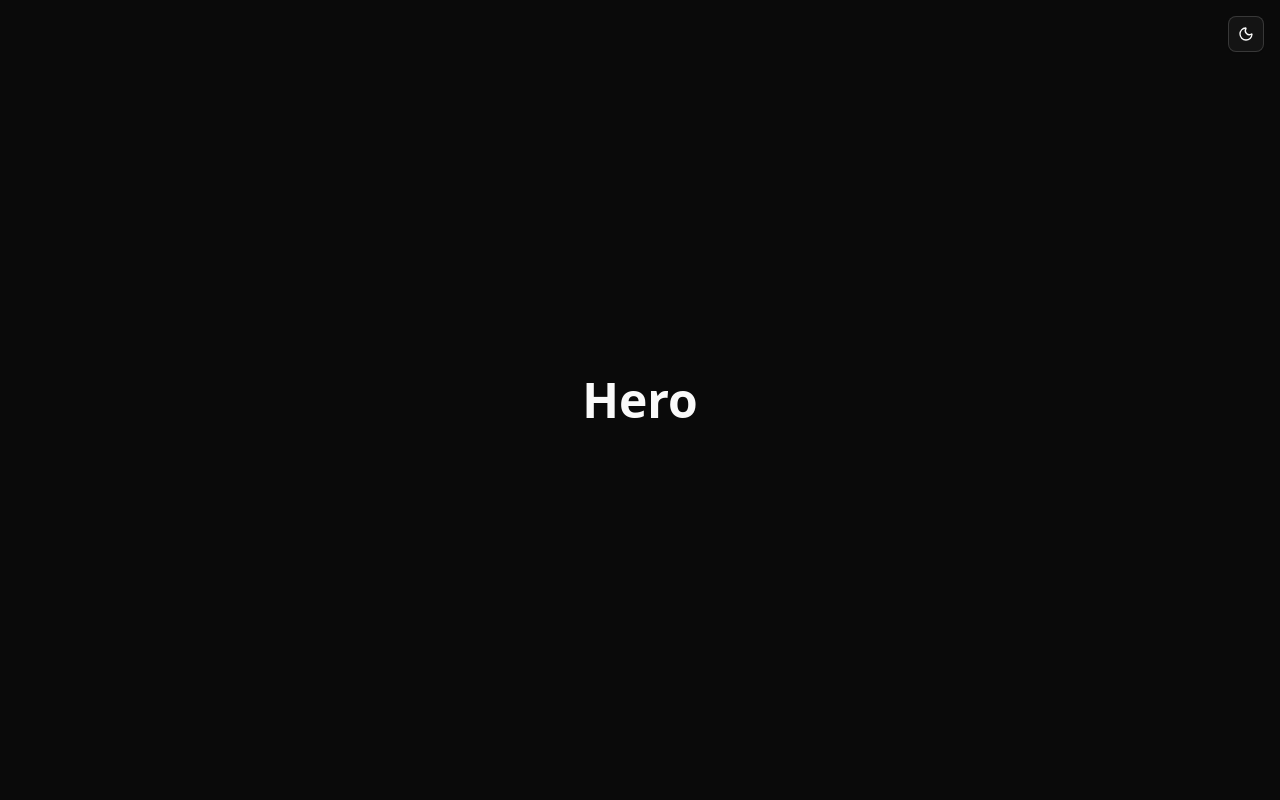
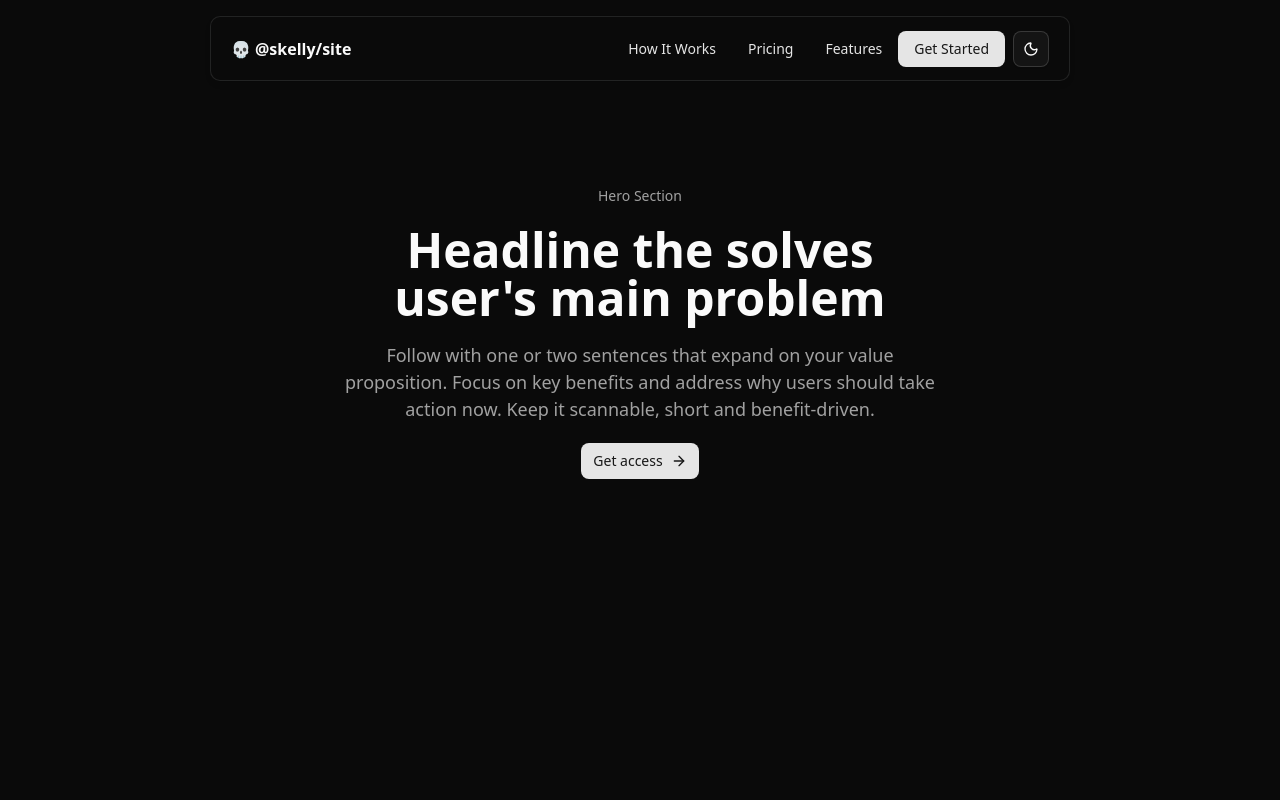
Before and after one commit to yeahitsmejayyy/skelly-site, a React (Vite) app: page / in a window 1280 px wide. Shown: the top 800 px of the page. Built offline with nearby package versions, Linux system fonts and the light colour scheme.

Commit message:
feat(site): added ui for nav 1 + hero1 sections of landing page

```diff
--- a/src/App.tsx
+++ b/src/App.tsx
@@ -1,4 +1,3 @@
-import { ModeToggle } from "./components/mode-toggle"
 import Benefits1 from "./components/site/benefits/benefits-1"
 import Comparison1 from "./components/site/comparison/comparison-1"
 import FAQ1 from "./components/site/faq/faq-1"
@@ -7,6 +6,7 @@ import Footer1 from "./components/site/footer/footer-1"
 import Hero1 from "./components/site/hero/hero-1"
 import HowItWorks1 from "./components/site/how-it-works/how-it-works-1"
 import LeadCapture1 from "./components/site/lead-capture/lead-capture-1"
+import Nav1 from "./components/site/nav/nav-1"
 import Pricing1 from "./components/site/pricing/pricing-1"
 import Problem1 from "./components/site/problem/problem-1"
 import SocialProof1 from "./components/site/social-proof/social-proof-1"
@@ -16,7 +16,7 @@ import WhoItsFor1 from "./components/site/who-its-for/who-its-for-1"
 function App() {
   return (
     <>
-      <div className="absolute top-4 right-4"><ModeToggle /></div>
+      <Nav1 />
       <Hero1 />
       <Problem1 />
       <Solution1 />
--- a/src/components/site/hero/hero-1.tsx
+++ b/src/components/site/hero/hero-1.tsx
@@ -1,11 +1,22 @@
 // interface Hero1Props {
 //   // define props here
 // }
+
+import { Button } from "@/components/ui/button";
+import { ArrowRight } from "lucide-react";
+
 // props: Hero1Props
 export default function Hero1() {
     return (
-        <div className="w-full h-screen flex items-center justify-center">
-            <p className="text-5xl font-bold">Hero</p>
+        <div className="w-full flex items-center justify-center lg:pt-30 pt-15 lg:px-0 px-12">
+            <div className="w-full lg:max-w-150 flex flex-col gap-y-5 text-center mx-auto">
+                <p className="text-muted-foreground lg:text-[14px]">Hero Section</p>
+                <h1 className="lg:text-5xl text-3xl font-bold">Headline the solves user's main problem</h1>
+                <p className="text-muted-foreground lg:text-[18px]">
+                    Follow with one or two sentences that expand on your value proposition. Focus on key benefits and address why users should take action now. Keep it scannable, short and benefit-driven.
+                </p>
+                <Button className="w-fit mx-auto">Get access <ArrowRight /></Button>
+            </div>
         </div>
     );
 }
--- /dev/null
+++ b/src/components/site/nav/nav-1.tsx
@@ -0,0 +1,34 @@
+// interface Nav1Props {
+//   // define props here
+// }
+
+import { ModeToggle } from "@/components/mode-toggle";
+import { Button } from "@/components/ui/button";
+import { Menu } from "lucide-react";
+
+// props: Nav1Props
+export default function Nav1() {
+    return (
+        <div className="sticky lg:top-4 top-0 w-full h-16.25 max-w-215 mx-auto px-5 flex items-center justify-between border lg:rounded-lg bg-background lg:shadow-md">
+            <div className="flex items-center gap-1">
+                <div className="flex items-center gap-x-1">
+                    <span>💀</span>
+                    <span className="font-bold lg:block hidden">@skelly/site</span>
+                </div>
+            </div>
+
+            <div className="flex items-center gap-x-2">
+                <div className="flex items-center gap-x-2 lg:block hidden">
+                    <Button variant={'link'}>How It Works</Button>
+                    <Button variant={'link'}>Pricing</Button>
+                    <Button variant={'link'}>Features</Button>
+                    <Button>Get Started</Button>
+                </div>
+                <div className="lg:block hidden">
+                    <ModeToggle />
+                </div>
+                <Button variant={'ghost'} size={'icon'} className="lg:hidden flex"><Menu size={'20px'} /></Button>
+            </div>
+        </div>
+    );
+}
--- a/src/components/ui/button.tsx
+++ b/src/components/ui/button.tsx
@@ -9,22 +9,22 @@ const buttonVariants = cva(
   {
     variants: {
       variant: {
-        default: "bg-primary text-primary-foreground hover:bg-primary/90",
+        default: "bg-primary text-primary-foreground hover:bg-primary/90 hover:cursor-pointer",
         destructive:
-          "bg-destructive text-white hover:bg-destructive/90 focus-visible:ring-destructive/20 dark:focus-visible:ring-destructive/40 dark:bg-destructive/60",
+          "bg-destructive text-white hover:bg-destructive/90 focus-visible:ring-destructive/20 dark:focus-visible:ring-destructive/40 dark:bg-destructive/60 hover:cursor-pointer",
         outline:
-          "border bg-background shadow-xs hover:bg-accent hover:text-accent-foreground dark:bg-input/30 dark:border-input dark:hover:bg-input/50",
+          "border bg-background shadow-xs hover:bg-accent hover:text-accent-foreground dark:bg-input/30 dark:border-input dark:hover:bg-input/50 hover:cursor-pointer",
         secondary:
-          "bg-secondary text-secondary-foreground hover:bg-secondary/80",
+          "bg-secondary text-secondary-foreground hover:bg-secondary/80 hover:cursor-pointer",
         ghost:
           "hover:bg-accent hover:text-accent-foreground dark:hover:bg-accent/50",
-        link: "text-primary underline-offset-4 hover:underline",
+        link: "text-primary underline-offset-4 hover:underline hover:cursor-pointer",
       },
       size: {
-        default: "h-9 px-4 py-2 has-[>svg]:px-3",
-        sm: "h-8 rounded-md gap-1.5 px-3 has-[>svg]:px-2.5",
-        lg: "h-10 rounded-md px-6 has-[>svg]:px-4",
-        icon: "size-9",
+        default: "h-9 px-4 py-2 has-[>svg]:px-3 hover:cursor-pointer",
+        sm: "h-8 rounded-md gap-1.5 px-3 has-[>svg]:px-2.5 hover:cursor-pointer",
+        lg: "h-10 rounded-md px-6 has-[>svg]:px-4 hover:cursor-pointer",
+        icon: "size-9 hover:cursor-pointer",
         "icon-sm": "size-8",
         "icon-lg": "size-10",
       },
```
